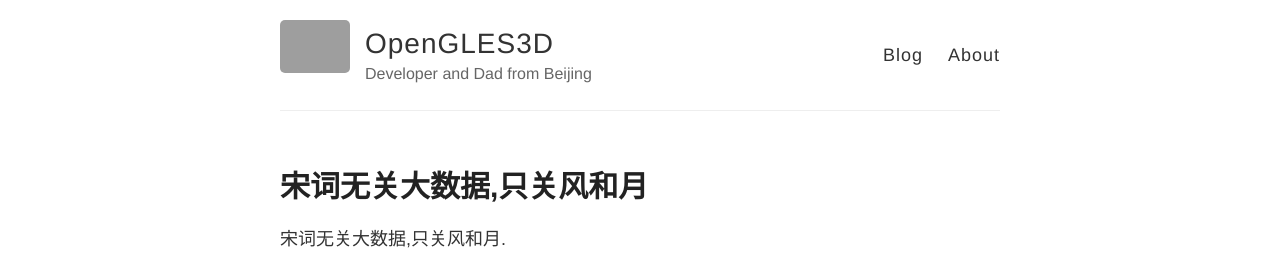
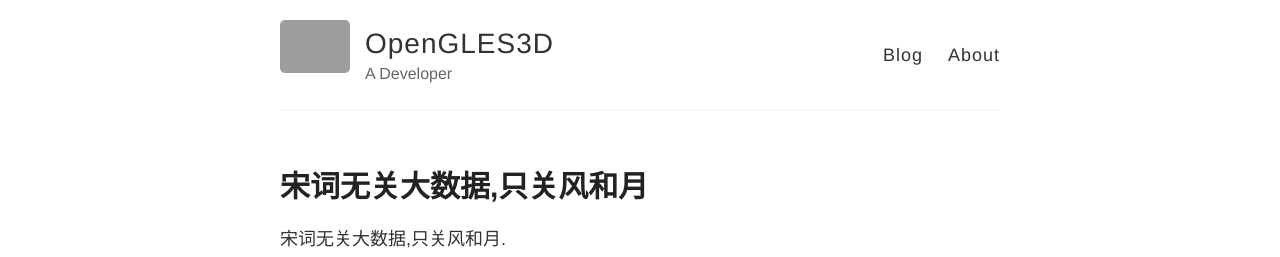
Before and after one commit to opengles3d/opengles3d.github.io, a Jekyll site: the page built from index.html, in a window 1280 px wide. Shown: the top 257 px of the page. Built offline with Jekyll 4.4.1, drawn with Linux system fonts in a browser that asks for light colours; grey boxes are pictures that could not be loaded.

Commit message:
change profile

```diff
--- a/_config.yml
+++ b/_config.yml
@@ -6,7 +6,7 @@
 name: OpenGLES3D
 
 # Short bio or description (displayed in the header)
-description: Developer and Dad from Beijing
+description: A Developer
 
 # URL of your avatar or profile pic (you could use your GitHub profile pic)
 avatar: https://raw.githubusercontent.com/barryclark/jekyll-now/master/images/jekyll-logo.png
```
